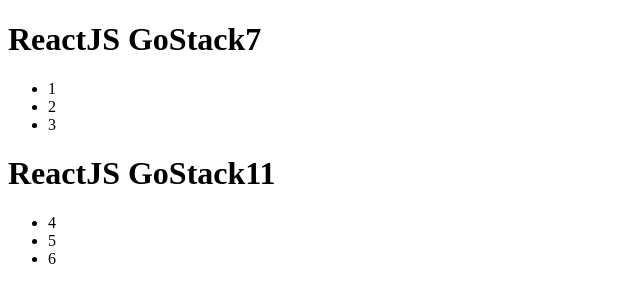
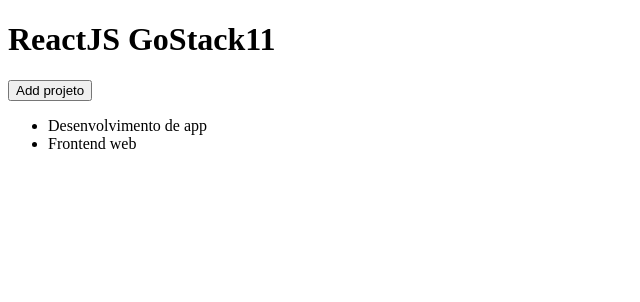
Before and after one commit to nenitf/ead_js_rocketseat_gostack11-aula-conceitos-reactjs, a React app: page / in a window 1280 px wide. Shown: the top 302 px of the page, without its empty margins (0-640 px from the left). Built offline with nearby package versions, Linux system fonts and the light colour scheme; the HTML template or start-up script is replaced by a standard one.

Commit message:
release: add aula 5

```diff
--- a/src/App.js
+++ b/src/App.js
@@ -1,34 +1,25 @@
-import React from 'react'
+import React, { useState } from 'react'
 
 import Header from './components/Header'
 
 function App(){
-    /*
-     * Sem fragment, com um node (<div>) cobrindo os filhos
-    return (
-        <div>
-        <Header/>
-        </div>
-    )
-    */
+    const [projects, setProjects] = useState(['Desenvolvimento de app', 'Frontend web'])
 
-    // Com fragment
+    function handleAddProject(){
+        // projects.push(`Novo proj ${Date.now()}`)
+        // console.log(projects)
+        setProjects([...projects, `Novo proj ${Date.now()}`])
+    }
+
     return (
         <>
-        <Header title="ReactJS GoStack7">
+            <Header title="ReactJS GoStack11"/>
+
+            <button type="button" onClick={handleAddProject}>Add projeto</button>
+
             <ul>
-                <li>1</li>
-                <li>2</li>
-                <li>3</li>
+                {projects.map(project => <li key={project}>{project}</li>)}
             </ul>
-        </Header>
-        <Header title="ReactJS GoStack11">
-            <ul>
-                <li>4</li>
-                <li>5</li>
-                <li>6</li>
-            </ul>
-        </Header>
         </>
     )
 }
```
